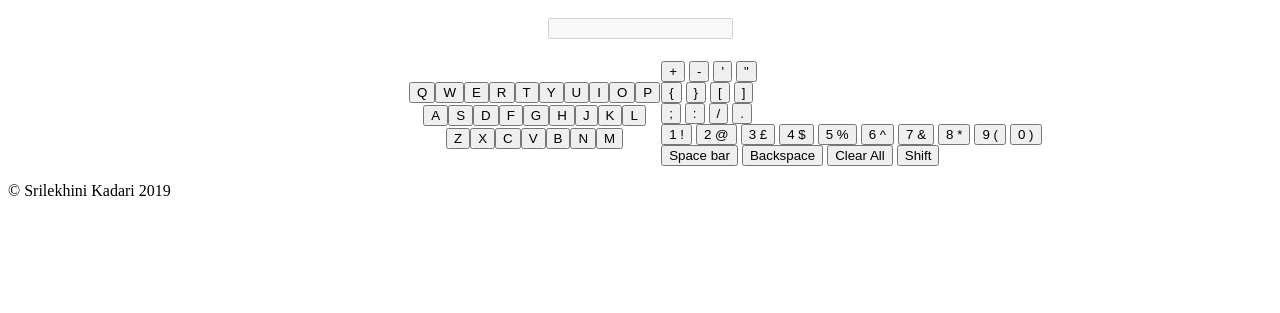
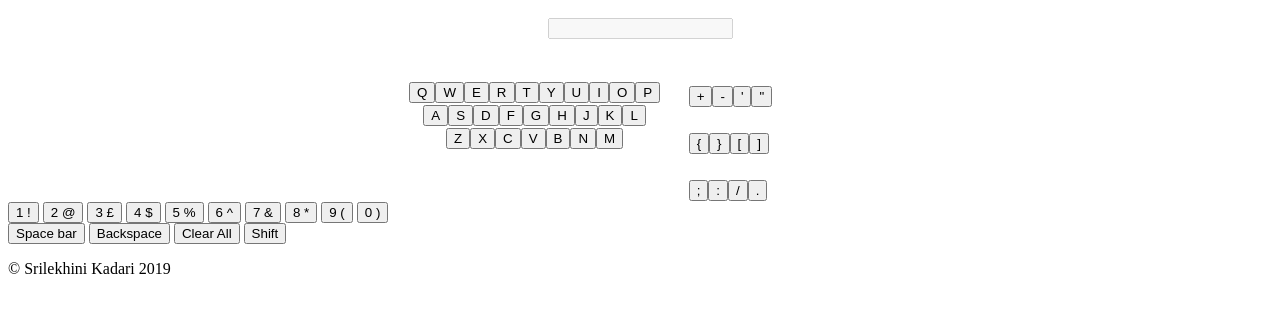
Before and after one commit to Agun10/Keyboard-App, a website: page index.html in a window 1280 px wide. Shown: the part 227-540 px from the top of the page. Drawn offline with Linux system fonts and the light colour scheme.

Commit message:
added styling to speical characters

```diff
--- a/stylesheets/index.css
+++ b/stylesheets/index.css
@@ -57,3 +57,21 @@ header {
 	font-size: 20%;
 	padding: 1px;
 }
+
+.characters-keyset {
+	display: flex;
+	flex-direction: column;
+	align-items: flex-start;
+	justify-content: center;
+	flex-wrap: nowrap;
+}
+
+.characters {
+	display: flex;
+	flex-direction: row;
+	align-items: center;
+	justify-content: center;
+	padding: 0.5px;
+	margin-top: 25px;
+	margin-left: 27px;
+}
```
